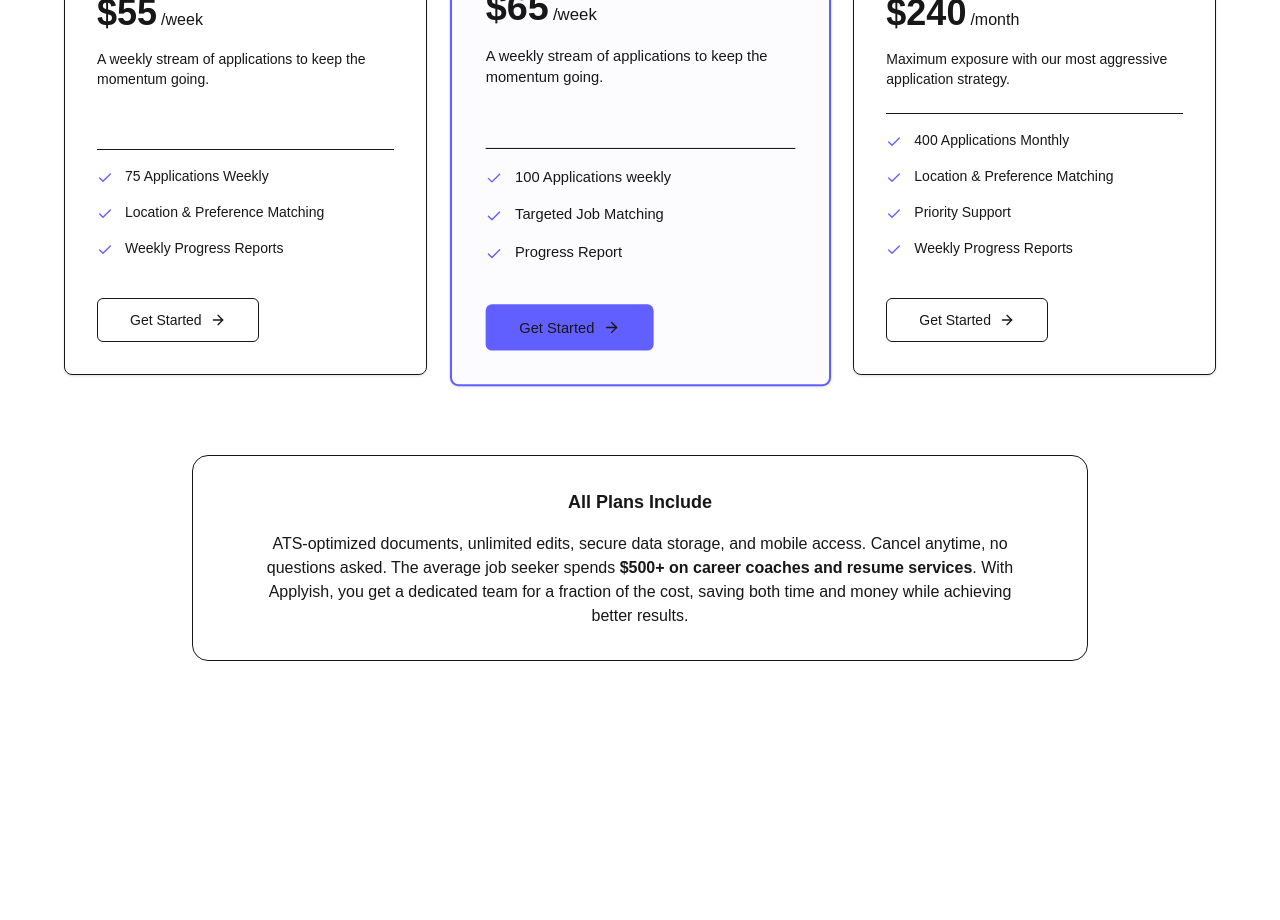
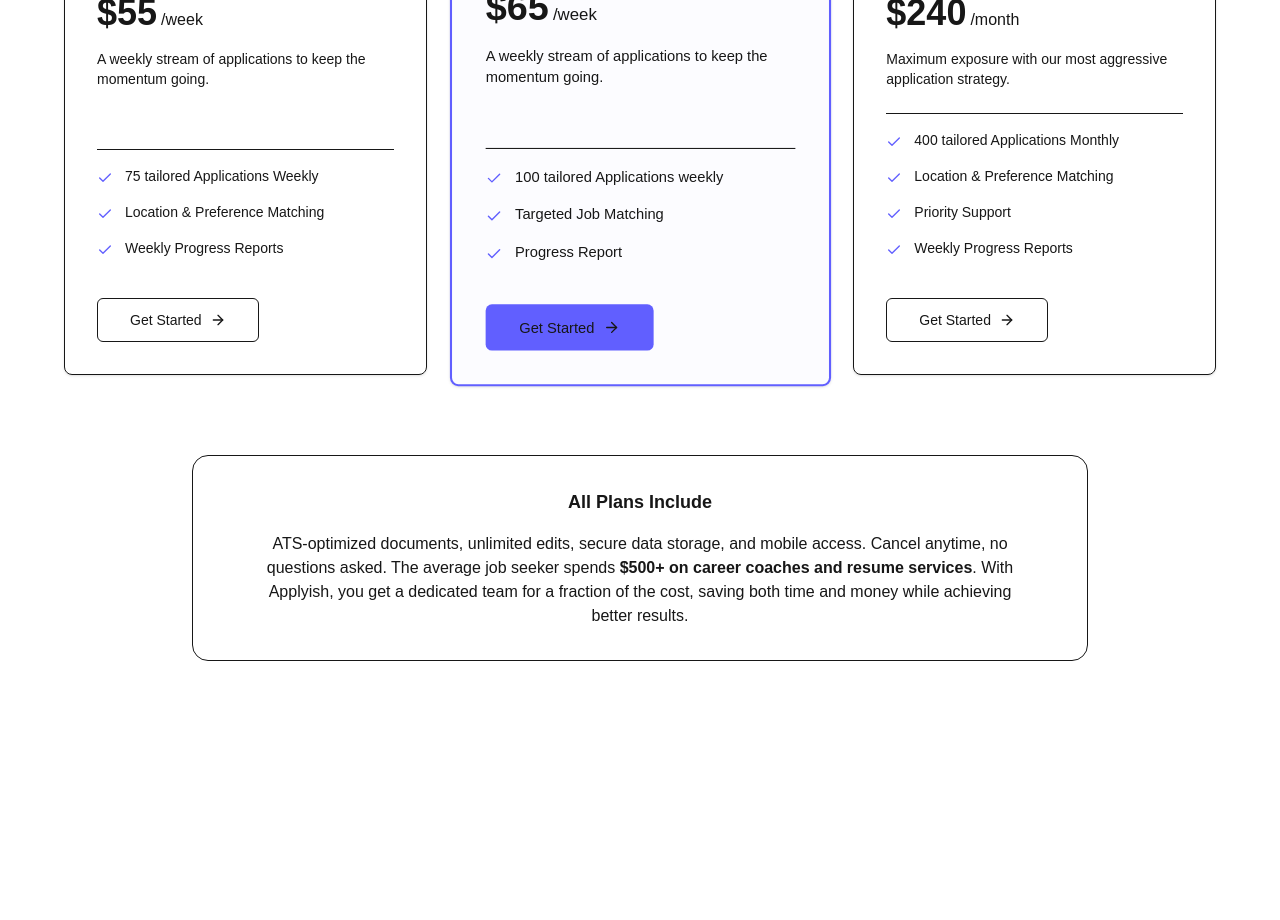
Before and after one commit to el0911/applyish_v2, a Next.js app: page / in a window 1280 px wide. Shown: the part 10520-11440 px from the top of the page. Built offline with nearby package versions, Linux system fonts and the light colour scheme.

Commit message:
added text fix

```diff
--- a/src/app/components/homepage/PricingSection.tsx
+++ b/src/app/components/homepage/PricingSection.tsx
@@ -12,7 +12,7 @@ const plans = [
         period: "/week",
         description: "A weekly stream of applications to keep the momentum going.",
         features: [
-          "75 Applications Weekly",
+          "75 tailored Applications Weekly",
           "Location & Preference Matching",
           "Weekly Progress Reports"
         ],
@@ -25,7 +25,7 @@ const plans = [
         period: "/week",
         description: "A weekly stream of applications to keep the momentum going.",
         features: [
-          "100 Applications weekly",
+          "100 tailored Applications weekly",
           "Targeted Job Matching",
           "Progress Report"
         ],
@@ -38,7 +38,7 @@ const plans = [
         period: "/month",
         description: "Maximum exposure with our most aggressive application strategy.",
         features: [
-          "400 Applications Monthly",
+          "400 tailored Applications Monthly",
           "Location & Preference Matching",
           "Priority Support",
           "Weekly Progress Reports"
```
